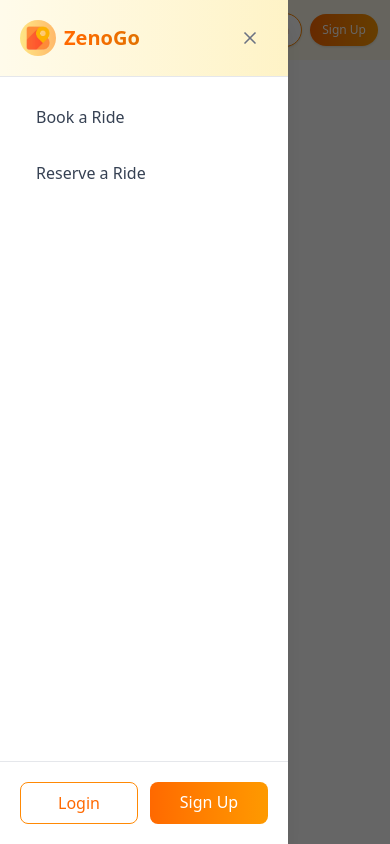
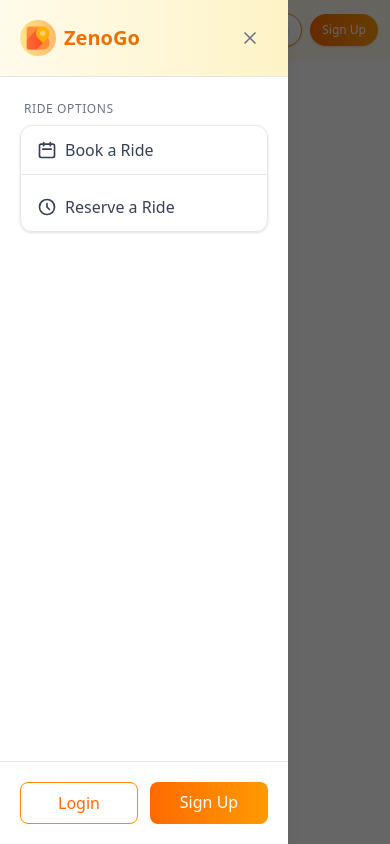
Before and after one commit to Mahesh-Banduni/ZenoGo, a React (Vite) app in the folder frontend/: page / in a window 390 px wide. Both pictures are taken after a click on the button "Open menu". Built offline with nearby package versions, Linux system fonts and the light colour scheme; no server answers.

Commit message:
added code

```diff
--- a/frontend/src/components/Header.jsx
+++ b/frontend/src/components/Header.jsx
@@ -150,7 +150,7 @@ const Header = () => {
                   <div className="bg-gradient-to-r from-orange-400 to-amber-500 p-1 rounded-full">
                     <CgProfile size={18} className="text-white" />
                   </div>
-                  <span className="text-sm font-medium text-gray-800 hidden sm:block">Hi, Mahesh</span>
+                  <span className="text-sm font-medium text-gray-800">Mahesh</span>
                   <ChevronDown size={16} className={`text-gray-600 transition-transform duration-200 ${isProfileDropdownOpen ? 'rotate-180' : ''}`} />
                 </button>
                 <AnimatePresence>
@@ -172,6 +172,20 @@ const Header = () => {
                         onClick={() => setIsProfileDropdownOpen(false)}
                       >
                         Manage Account
+                      </NavLink>
+                      <NavLink
+                        to="/profile"
+                        className="flex items-center px-4 py-2 text-sm text-gray-700 hover:bg-amber-50 transition-colors duration-200"
+                        onClick={() => setIsProfileDropdownOpen(false)}
+                      >
+                        Upcoming Rides
+                      </NavLink>
+                      <NavLink
+                        to="/profile"
+                        className="flex items-center px-4 py-2 text-sm text-gray-700 hover:bg-amber-50 transition-colors duration-200"
+                        onClick={() => setIsProfileDropdownOpen(false)}
+                      >
+                        Completed Rides
                       </NavLink>
                       <button
                         onClick={handleLogout}
@@ -231,48 +245,103 @@ const Header = () => {
         </div>
 
         <div className="flex-1 overflow-y-auto py-4 px-5">
-                <div className="space-y-2">
-                  <NavLink
-                    to="/select-ride"
-                    className={({isActive}) =>
-                      `flex items-center py-3 px-4 rounded-lg text-base ${
-                        isActive
-                          ? 'bg-gradient-to-r from-orange-500 to-amber-500 text-white font-semibold'
-                          : 'text-gray-700 hover:bg-amber-100'
-                      } transition-colors duration-200`
-                    }
-                    onClick={handleNavLinkClick}
-                  >
-                    Book a Ride
-                  </NavLink>
+          <div className="space-y-4">
+            {token && (
+              <>
+                {/* User Profile Section with Visual Distinction */}
+                <div className="rounded-xl overflow-hidden shadow-sm border border-amber-200">
+                  {/* Profile Section Header */}
+                  <div className="bg-gradient-to-r from-amber-200 to-amber-100 px-4 py-2 border-b border-amber-200">
+                    <h3 className="font-medium text-amber-800 flex items-center">
+                      <CgProfile className="mr-2" size={18} />
+                      Your Profile
+                    </h3>
+                  </div>
+
+                  {/* Profile Navigation Links */}
+                  <div className="bg-amber-50">
                     <NavLink
                       to="/profile"
-                    className={({isActive}) =>
-                      `flex items-center py-3 px-4 rounded-lg text-base ${
+                      className={({ isActive }) =>
+                        `block py-3 px-4 border-b border-amber-100 text-sm ${
                           isActive
-                          ? 'bg-gradient-to-r from-orange-500 to-amber-500 text-white font-semibold'
-                          : 'text-gray-700 hover:bg-amber-100'
-                      } transition-colors duration-200`
-                    }
-                    onClick={handleNavLinkClick}
-                  >
-                    Reserve a Ride
-                  </NavLink>
-                  {token && (
-                    <NavLink
-                      to="/profile"
-                      className={({isActive}) =>
-                        `flex items-center py-3 px-4 rounded-lg text-base ${
-                          isActive
-                            ? 'bg-gradient-to-r from-orange-500 to-amber-500 text-white font-semibold'
-                            : 'text-gray-700 hover:bg-amber-100'
+                            ? "text-orange-600 font-semibold bg-amber-100"
+                            : "text-gray-700 hover:bg-amber-100"
                         } transition-colors duration-200`
                       }
                       onClick={handleNavLinkClick}
                     >
                       Manage Account
                     </NavLink>
+                    <NavLink
+                      to="/upcoming-rides"
+                      className={({ isActive }) =>
+                        `block py-3 px-4 border-b border-amber-100 text-sm ${
+                          isActive
+                            ? "text-orange-600 font-semibold bg-amber-100"
+                            : "text-gray-700 hover:bg-amber-100"
+                        } transition-colors duration-200`
+                      }
+                      onClick={handleNavLinkClick}
+                    >
+                      Upcoming Rides
+                    </NavLink>
+                    <NavLink
+                      to="/completed-rides"
+                      className={({ isActive }) =>
+                        `block py-3 px-4 text-sm ${
+                          isActive
+                            ? "text-orange-600 font-semibold bg-amber-100"
+                            : "text-gray-700 hover:bg-amber-100"
+                        } transition-colors duration-200`
+                      }
+                      onClick={handleNavLinkClick}
+                    >
+                      Completed Rides
+                    </NavLink>
+                  </div>
+                </div>
+              </>
             )}
+
+            {/* Main Navigation Section */}
+            <div className="mt-2">
+              <h3 className="text-xs uppercase tracking-wider text-gray-500 font-medium mb-2 px-1">Ride Options</h3>
+              <div className="space-y-2 rounded-xl overflow-hidden shadow-sm border border-gray-200">
+                <NavLink
+                  to="/select-ride"
+                  className={({ isActive }) =>
+                    `flex items-center py-3 px-4 ${
+                      isActive
+                        ? "bg-gradient-to-r from-orange-500 to-amber-500 text-white font-semibold"
+                        : "text-gray-700 hover:bg-gray-100"
+                    } transition-colors duration-200 border-b border-gray-200`
+                  }
+                  onClick={handleNavLinkClick}
+                >
+                  <svg xmlns="http://www.w3.org/2000/svg" className="h-5 w-5 mr-2" fill="none" viewBox="0 0 24 24" stroke="currentColor">
+                    <path strokeLinecap="round" strokeLinejoin="round" strokeWidth={2} d="M8 7V3m8 4V3m-9 8h10M5 21h14a2 2 0 002-2V7a2 2 0 00-2-2H5a2 2 0 00-2 2v12a2 2 0 002 2z" />
+                  </svg>
+                  Book a Ride
+                </NavLink>
+                <NavLink
+                  to="/reserve-ride"
+                  className={({ isActive }) =>
+                    `flex items-center py-3 px-4 ${
+                      isActive
+                        ? "bg-gradient-to-r from-orange-500 to-amber-500 text-white font-semibold"
+                        : "text-gray-700 hover:bg-gray-100"
+                    } transition-colors duration-200`
+                  }
+                  onClick={handleNavLinkClick}
+                >
+                  <svg xmlns="http://www.w3.org/2000/svg" className="h-5 w-5 mr-2" fill="none" viewBox="0 0 24 24" stroke="currentColor">
+                    <path strokeLinecap="round" strokeLinejoin="round" strokeWidth={2} d="M12 8v4l3 3m6-3a9 9 0 11-18 0 9 9 0 0118 0z" />
+                  </svg>
+                  Reserve a Ride
+                </NavLink>
+              </div>
+            </div>
           </div>
         </div>
 
```
Lines whose indentation alone changed are shown as unchanged.
